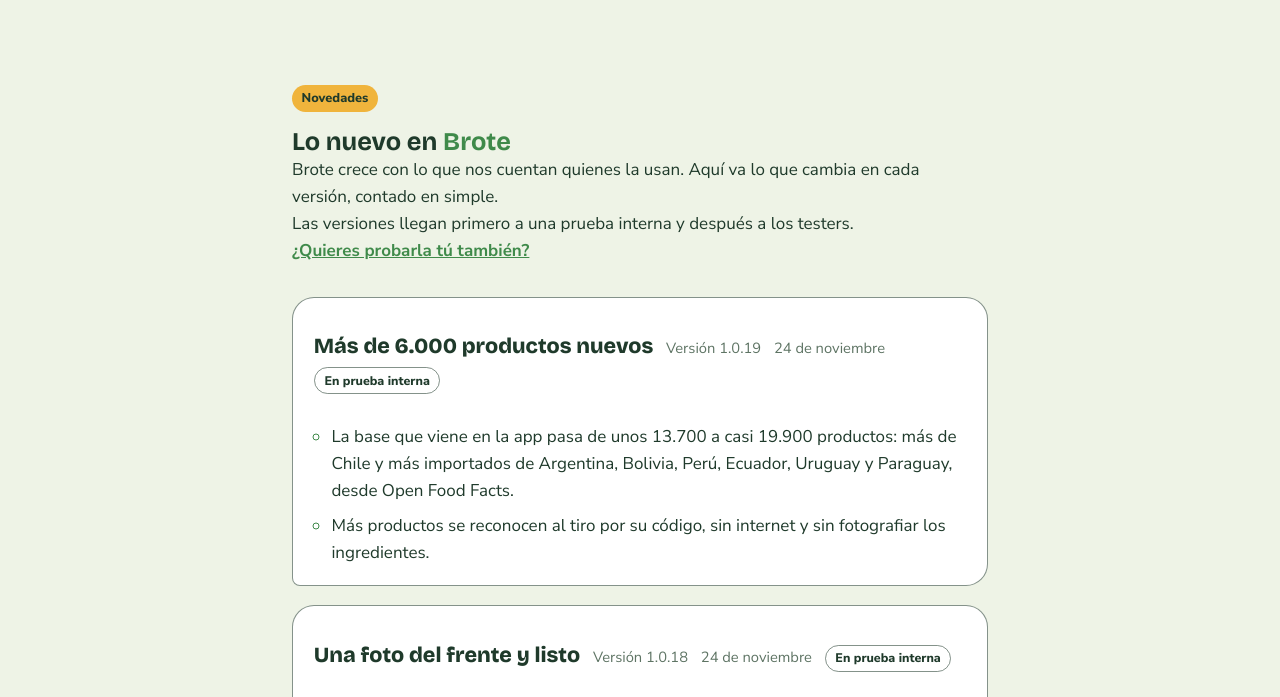
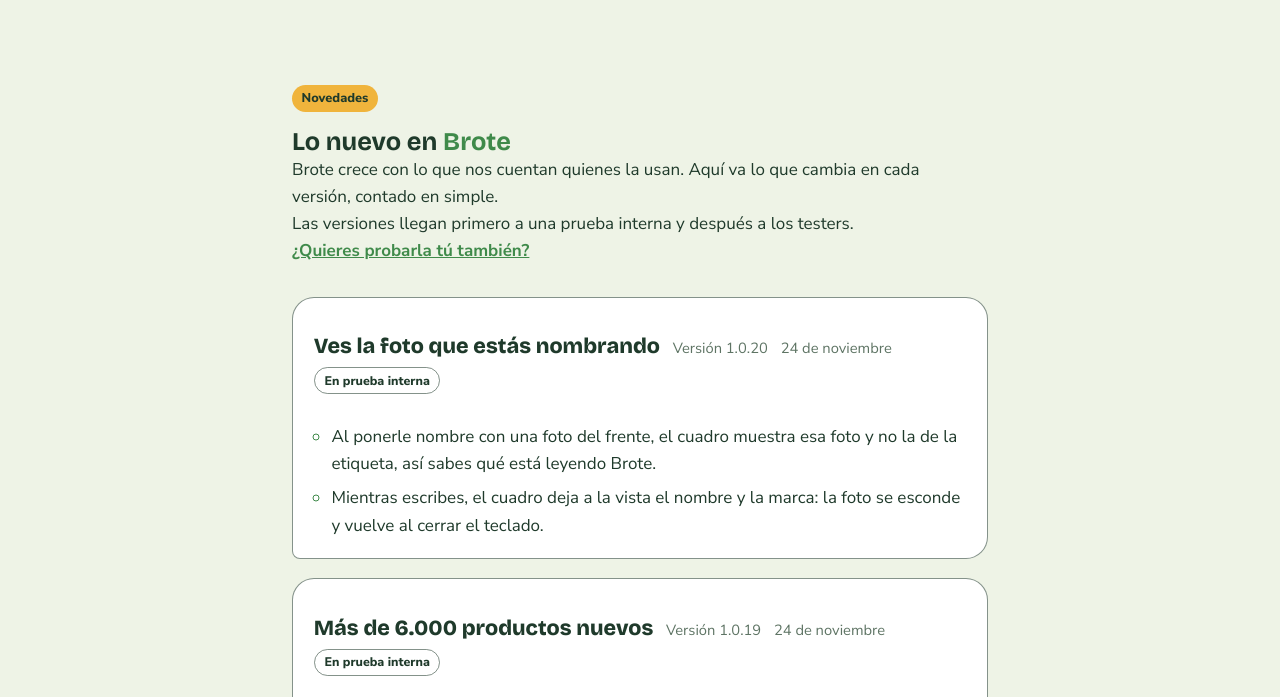
Before and after one commit to deinygp/brote-web, a plain HTML site: page novedades.html in a window 1280 px wide. Shown: the part 80-777 px from the top of the page. Drawn offline with nearby package versions, Linux system fonts and the light colour scheme.

Commit message:
release: 1.0.20 (foto del frente visible al nombrar, marca a la vista)

```diff
--- a/novedades.html
+++ b/novedades.html
@@ -184,6 +184,18 @@
     <p class="lead">Brote crece con lo que nos cuentan quienes la usan. Aquí va lo que cambia en cada versión, contado en simple.</p>
     <p>Las versiones llegan primero a una prueba interna y después a los testers. <a href="probar.html">¿Quieres probarla tú también?</a></p>
     <ol class="rel">
+      <li id="v1.0.20">
+        <header>
+          <h2>Ves la foto que estás nombrando</h2>
+          <span class="ver">Versión 1.0.20</span>
+          <time>24 de noviembre</time>
+          <span class="stage">En prueba interna</span>
+        </header>
+        <ul>
+          <li>Al ponerle nombre con una foto del frente, el cuadro muestra esa foto y no la de la etiqueta, así sabes qué está leyendo Brote.</li>
+          <li>Mientras escribes, el cuadro deja a la vista el nombre y la marca: la foto se esconde y vuelve al cerrar el teclado.</li>
+        </ul>
+      </li>
       <li id="v1.0.19">
         <header>
           <h2>Más de 6.000 productos nuevos</h2>
```
